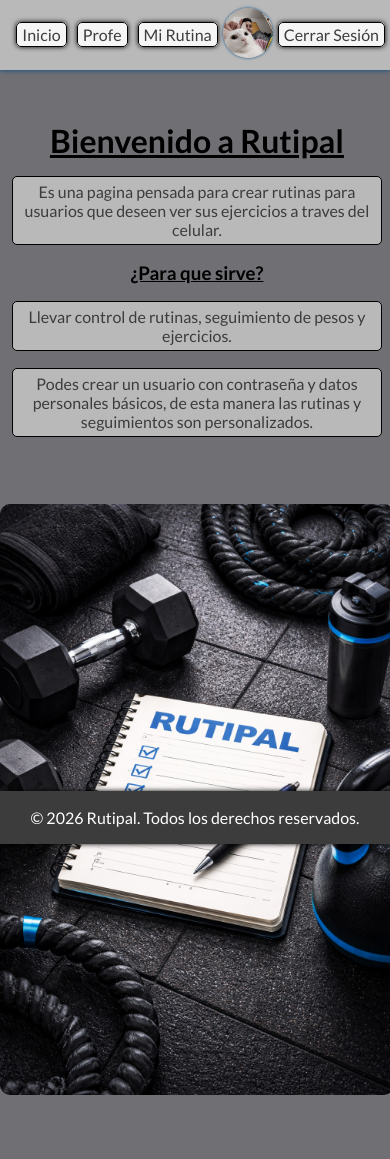
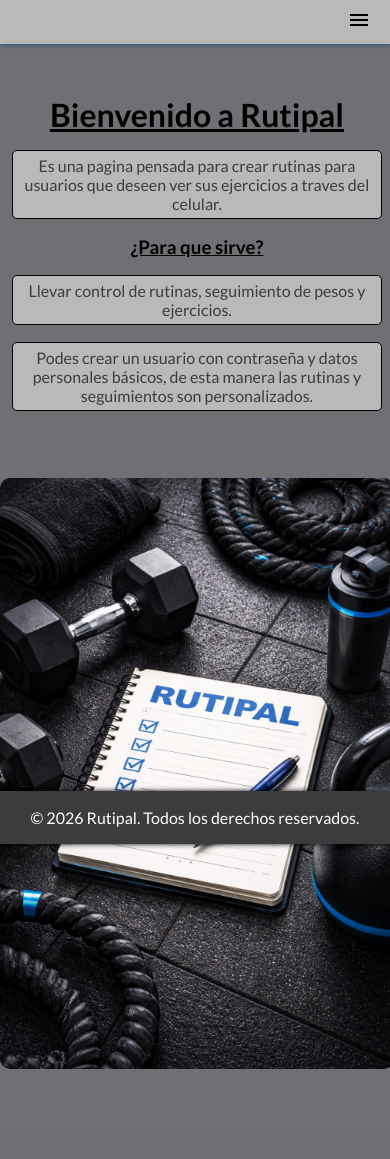
Before and after one commit to Palun7/rutipal, a Django app: page / in a window 390 px wide. After the commit the page ends 1069 px from the top, so only its background shows below. Run offline with Django 5.2, Linux system fonts and the light colour scheme; a user stored in the database is signed in.

Commit message:
nav hamburguesa

```diff
--- a/project/core/templates/core/components/base.html
+++ b/project/core/templates/core/components/base.html
@@ -14,9 +14,7 @@
     </title>
 </head>
 <body>
-    <header>
-        {% include 'core/components/header.html' %}
-    </header>
+    {% include 'core/components/header.html' %}
     {% block content %}
     {% endblock content %}
     <footer>
@@ -25,5 +23,20 @@
 
     {% block scripts %}
     {% endblock scripts %}
+    <script>
+        const abrir = document.getElementById('abrir');
+        const cerrar = document.getElementById('cerrar');
+
+        abrir.addEventListener('click', function() {
+            const sidebar = document.getElementById('sidebar');
+            sidebar.style.display = 'flex';
+        })
+
+        cerrar.addEventListener('click', function() {
+            const sidebar = document.getElementById('sidebar');
+
+            sidebar.style.display = 'none';
+        })
+    </script>
 </body>
 </html>
--- a/project/core/templates/core/components/header.html
+++ b/project/core/templates/core/components/header.html
@@ -1,30 +1,60 @@
-<nav>
-    <ul class="menu">
-        <li><a class="link" href="{% url 'core:index' %}">Inicio</a></li>
+{% load static %}
+<header class="header-full">
+    <nav class="menu">
+        <ul>
+            <li><a class="link {% if request.resolver_match.url_name == 'index' %}active-full{% endif %}" href="{% url 'core:index' %}">Inicio</a></li>
             {%if user.is_alumno%}
-            <li><a class="link" href="{% url 'rutinas:rutinas' %}">Mi Rutina</a></li>
+                <li><a class="link {% if request.resolver_match.url_name == 'rutinas' %}active-full{% endif %}" href="{% url 'rutinas:rutinas' %}">Mi Rutina</a></li>
                 {% if user.foto %}
-                <div class="foto-nav">
+                    <div class="foto-nav {% if request.resolver_match.url_name == 'perfil' %}active-foto-full{% endif %}">
                         <a href="{% url 'usuarios:perfil' %}" title="Perfil"><img src="{{ user.foto.url }}"></a>
                     </div>
                 {% else %}
-                <li><a class="link" href="{% url 'usuarios:perfil' %}">Perfil</a></li>
+                    <li><a class="link {% if request.resolver_match.url_name == 'perfil' %}active-full{% endif %}" href="{% url 'usuarios:perfil' %}">Perfil</a></li>
                 {% endif %}
                 <li><a class="link rojo" href="{% url 'usuarios:logout' %}">Cerrar Sesión</a></li>
                 {% elif user.is_profesor %}
-            <li><a class="link" href="{% url 'rutinas:centro-rutinas' %}">Profe</a></li>
-            <li><a href="{% url 'rutinas:rutinas' %}" class="link celeste">Mi Rutina</a></li>
+                <li><a class="link {% if request.resolver_match.url_name == 'centro-rutinas' or  request.resolver_match.url_name == 'cargar-ejercicio' or request.resolver_match.url_name == 'crear-rutina' or request.resolver_match.url_name == 'editar-rutina' or request.resolver_match.url_name == 'ver-rutinas'%}active-full{% endif %}" href="{% url 'rutinas:centro-rutinas' %}">Profe</a></li>
+                <li><a href="{% url 'rutinas:rutinas' %}" class="link celeste {% if request.resolver_match.url_name == 'rutinas' %}active-full{% endif %}">Mi Rutina</a></li>
                 {% if user.foto %}
-                <div class="foto-nav">
+                    <div class="foto-nav {% if request.resolver_match.url_name == 'perfil' %}active-foto-full{% endif %}">
                         <a href="{% url 'usuarios:perfil' %}" title="Perfil"><img src="{{ user.foto.url }}"></a>
                     </div>
                 {% else %}
-                <li><a class="link" href="{% url 'usuarios:perfil' %}">Perfil</a></li>
+                    <li><a class="link {% if request.resolver_match.url_name == 'perfil' %}active-full{% endif %}" href="{% url 'usuarios:perfil' %}">Perfil</a></li>
                 {% endif %}
                 <li><a class="link rojo" href="{% url 'usuarios:logout' %}">Cerrar Sesión</a></li>
             {% else %}
-            <li><a class="link" href="{% url 'usuarios:login' %}">Iniciar Sesión</a></li>
-            <li><a class="link verde" href="{% url 'usuarios:registro' %}">Crear Cuenta</a></li>
+                <li><a class="link {% if request.resolver_match.url_name == 'login' %}active-full{% endif %}" href="{% url 'usuarios:login' %}">Iniciar Sesión</a></li>
+                <li><a class="link verde {% if request.resolver_match.url_name == 'registro' %}active-full{% endif %}" href="{% url 'usuarios:registro' %}">Crear Cuenta</a></li>
+            {% endif %}
+        </ul>
+        <li class="menu-hamburguesa" id="abrir"><img src="{% static 'img/menu.png' %}" alt="abrir"></li>
+    </nav>
+</header>
+<nav class="header-side">
+    <ul class="menu-side" id="sidebar">
+        <li class="boton-cerrar"><img src="{% static 'img/close.png' %}" alt="cerrar" id="cerrar"></li>
+        {% if user.is_alumno or user.is_profesor %}
+            {% if user.foto %}
+                <div class="foto-nav {% if request.resolver_match.url_name == 'perfil' %}active-foto{% endif %}">
+                    <a href="{% url 'usuarios:perfil' %}" title="Perfil"><img src="{{ user.foto.url }}"></a>
+                </div>
+            {% else %}
+                <li><a class="link {% if request.resolver_match.url_name == 'perfil' %}active{% endif %}" href="{% url 'usuarios:perfil' %}">Perfil</a></li>
+            {% endif %}
+        {% endif %}
+        <li><a class="link {% if request.resolver_match.url_name == 'index' %}active{% endif %}" href="{% url 'core:index' %}">Inicio</a></li>
+        {%if user.is_alumno%}
+            <li><a class="link {% if request.resolver_match.url_name == 'rutinas' %}active{% endif %}" href="{% url 'rutinas:rutinas' %}">Mi Rutina</a></li>
+            <li><a class="link rojo" href="{% url 'usuarios:logout' %}">Cerrar Sesión</a></li>
+            {% elif user.is_profesor %}
+            <li><a class="link {% if request.resolver_match.url_name == 'centro-rutinas' or  request.resolver_match.url_name == 'cargar-ejercicio' or request.resolver_match.url_name == 'crear-rutina' or request.resolver_match.url_name == 'editar-rutina' or request.resolver_match.url_name == 'ver-rutinas'%}active{% endif %}" href="{% url 'rutinas:centro-rutinas' %}">Profe</a></li>
+            <li><a href="{% url 'rutinas:rutinas' %}" class="link celeste {% if request.resolver_match.url_name == 'rutinas' %}active{% endif %}">Mi Rutina</a></li>
+            <li><a class="link rojo" href="{% url 'usuarios:logout' %}">Cerrar Sesión</a></li>
+        {% else %}
+            <li><a class="link {% if request.resolver_match.url_name == 'login' %}active{% endif %}" href="{% url 'usuarios:login' %}">Iniciar Sesión</a></li>
+            <li><a class="link verde {% if request.resolver_match.url_name == 'registro' %}active{% endif %}" href="{% url 'usuarios:registro' %}">Crear Cuenta</a></li>
         {% endif %}
     </ul>
 </nav>
--- a/project/static/css/style.css
+++ b/project/static/css/style.css
@@ -14,6 +14,7 @@
     --azul: #000faf;
     --gris-claro: #f5f5f5;
     --gris: #b9b9b9;
+    --gris-transparente: #b9b9b983;
     --gris-azul: #6f6f74;
     --gris-oscuro: #3c3c3c;
     --negro: #000000;
@@ -186,7 +187,7 @@ body {
     box-shadow: 0px 0px 10px var(--negro);
 }
 
-header {
+.header-full {
     position: sticky;
     top: 0;
     height: fit-content;
@@ -204,8 +205,16 @@ header {
     align-items: center;
     justify-content: flex-end;
     margin: 1vh 0;
+    ul {
+        display: flex;
+        align-items: center;
+    }
     li {
         min-width: fit-content;
+    }
+    .menu-hamburguesa {
+        display: none;
+        margin-right: 5vw;
     }
     .foto-nav {
         align-self: flex-start;
@@ -220,6 +229,60 @@ header {
             }
         }
     }
+    @media(max-width: 600px) {
+        ul {
+            display: none;
+        }
+        .menu-hamburguesa {
+            display: block;
+        }
+    }
+}
+
+.menu-side {
+    display: none;
+    flex-direction: column;
+    align-items: end;
+    gap: 20px;
+    background-color: var(--gris-transparente);
+    backdrop-filter: blur(3px);
+    height: 100vh;
+    position: absolute;
+    width: 50vw;
+    top: 0;
+    right: 0;
+    z-index: 999;
+    li {
+        list-style: none;
+        margin-right: 15px;
+        min-width: fit-content;
+    }
+    .foto-nav {
+        margin: 20px 15px;
+        align-self: flex-end;
+        img {
+            width: 50px;
+            border-radius: 50%;
+            box-shadow: 0 0 3px var(--azul-oscuro);
+            transition-duration: .3s;
+            &:hover {
+            transform: scale(1.1);
+            transition-duration: .5s;
+            }
+        }
+    }
+    @media (max-width: 600px) {
+        display: none;
+        .foto-nav {
+            margin: 0 23px;
+        }
+    }
+}
+
+.boton-cerrar {
+    align-self: flex-start;
+    margin-top: 1.5vh;
+    margin-left: 30px;
 }
 
 .menu li {
```
Also changed, not shown: other parts of project/static/css/style.css (+37 -1 lines), project/static/img/close.png (added), project/static/img/menu.png (added). Lines whose indentation alone changed are shown as unchanged.
